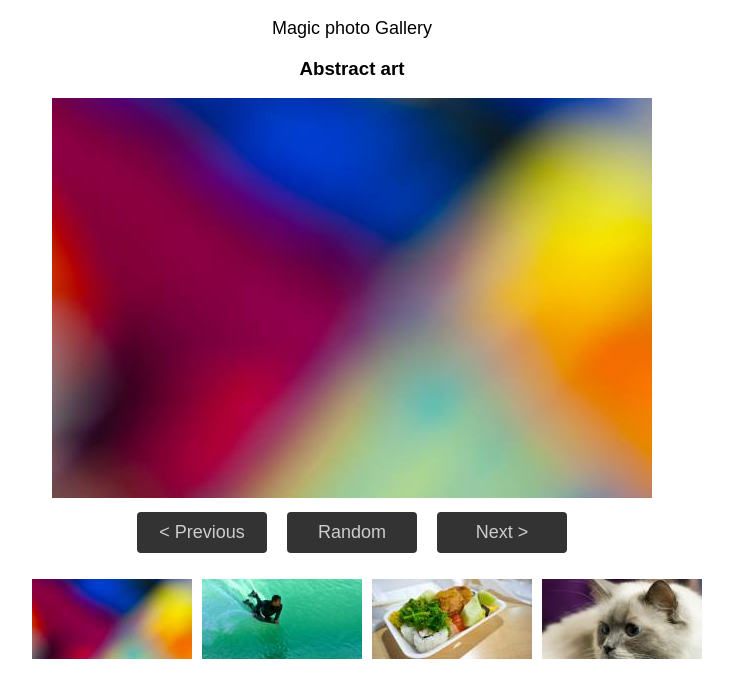
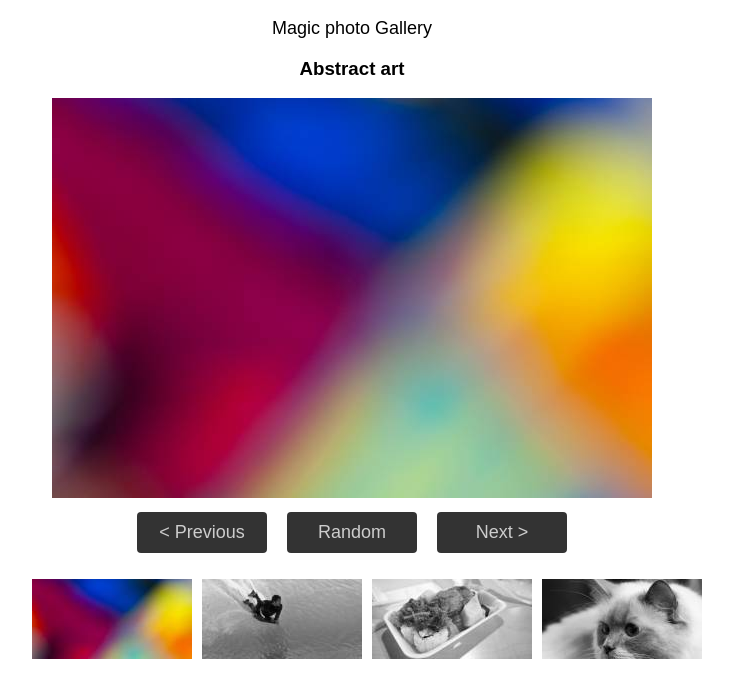
Before and after one commit to rkotze/magic-photo-gallery, a React (Create React App) app: page / in a window 1280 px wide. Shown: the top 698 px of the page, without its empty margins (288-1021 px from the left). Built offline with nearby package versions, Linux system fonts and the light colour scheme.

Commit message:
Logic and styling added to show selected photo.

```diff
--- a/src/gallery-components.js
+++ b/src/gallery-components.js
@@ -1,6 +1,5 @@
-import React, { Component } from 'react';
+import React from 'react';
 import PropTypes from 'prop-types';
-import isEqual from 'lodash/isEqual';
 import uuid from 'uuid/v1';
 import './gallery-photo-list.css';
 
@@ -24,29 +23,24 @@ PhotoViewer.propTypes = {
 	title: PropTypes.string.isRequired
 };
 
-export class ThumbNailViewer extends Component {
-	shouldComponentUpdate(nextProps) {
-		return isEqual(this.props, nextProps);
-	}
-
-	render() {
-    // Try: children as a list
-		const { children } = this.props;
-
-	  return (<div className="thumbnail-list">
-	    <ul>{children.map(({ title, thumbnail }, i) => {
-	      return (<li key={uuid()}>
-					<Photo src={thumbnail} alt={title} onClick={this.props.clickAction(i)} />
-				</li>);
-	    })}
+export function ThumbNailViewer({ children, selected, clickAction }) {
+	  return (
+		<div className="thumbnail-list">
+			<ul>
+				{children.map(({ title, thumbnail }, i) => {
+					return (
+					<li key={uuid()}>
+						<Photo className={selected === i ? 'selected' : null} src={thumbnail} alt={title} onClick={clickAction(i)} />
+					</li>);
+				})}
 	    </ul>
 	  </div>);
-	}
 }
 
 ThumbNailViewer.propTypes = {
-  children: PropTypes.array.isRequired
-}
+	children: PropTypes.array.isRequired,
+	selected: PropTypes.number.isRequired
+};
 
 function ThumbNail({ title, src, ...otherProps }) {
   return (
--- a/src/gallery-photo-list.css
+++ b/src/gallery-photo-list.css
@@ -9,6 +9,17 @@
 
 .thumbnail-list li img{
 	cursor: pointer;
+	transition: filter 300ms linear;
+	filter: grayscale(100%);
+}
+
+.thumbnail-list li:hover img{
+	cursor: pointer;
+	filter: initial;
+}
+
+.thumbnail-list li .selected {
+	filter: initial;
 }
 
 .base-button {
--- a/src/gallery.js
+++ b/src/gallery.js
@@ -87,7 +87,7 @@ class Gallery extends Component {
           </div>
         </PhotoViewer>
 
-        <ThumbNailViewer clickAction={this.changePhoto}>
+        <ThumbNailViewer selected={selected} clickAction={this.changePhoto}>
           {photoList}
         </ThumbNailViewer>
       </div>
```
